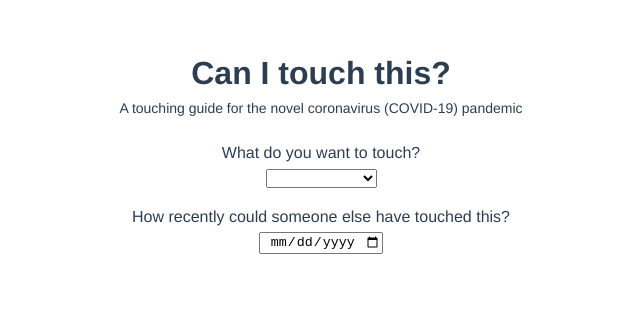
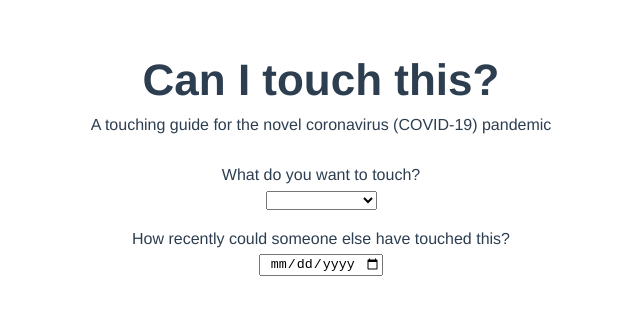
Before and after one commit to 2ndTwo/can-I-touch-this, a Vue app: page / in a window 1280 px wide. Shown: the part 105-420 px from the top of the page, without its empty margins (319-959 px from the left). Built offline with nearby package versions, Linux system fonts and the light colour scheme.

Commit message:
refactor(app.vue): add descriptive text beneath result
This might help people who momentarily forget the name of the site.

```diff
--- a/src/App.vue
+++ b/src/App.vue
@@ -50,6 +50,12 @@
       </p>
       <p v-if="canTheyTouchThis === undefined">
         To get a definitive answer, you can either enter the time the object may have been exposed to the virus or you can play it safe and wait a day or two.
+      </p>
+      <p class="result__description" v-if="canTheyTouchThis">
+        You can safely touch this.
+      </p>
+      <p class="result__description" v-if="!canTheyTouchThis">
+        You shouldn't touch this.
       </p>
       <p class="result__description">
         The novel coronavirus can survive on
@@ -169,10 +175,11 @@
 }
 
 h1 {
+  font-size: 2.75rem;
   margin-bottom: 0.25em;
 }
 .sub-heading {
-  font-size: 0.875rem;
+  font-size: 1rem;
   margin: 0 0 2em;
 }
 
@@ -206,8 +213,8 @@
   }
 
   &__description {
-    font-size: 0.875rem;
-    margin: 0;
+    font-size: 1rem;
+    margin: 0 0 0.5em;
   }
 }
 </style>
```
